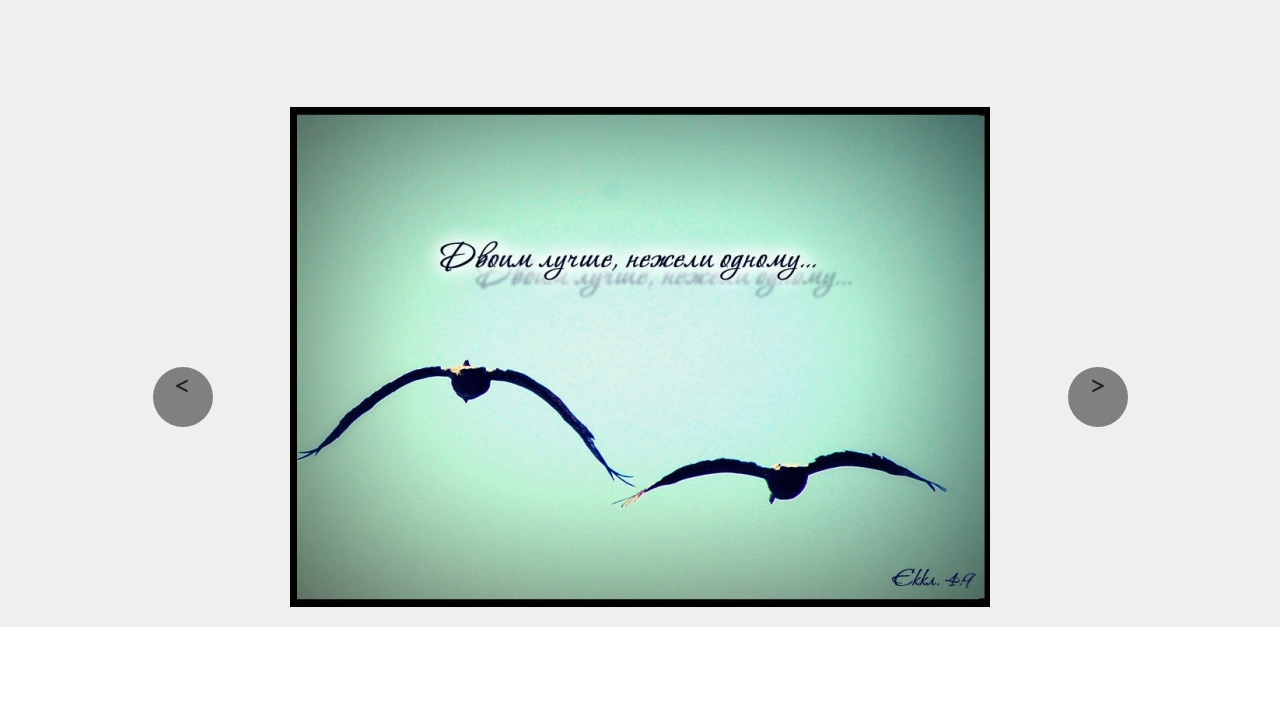
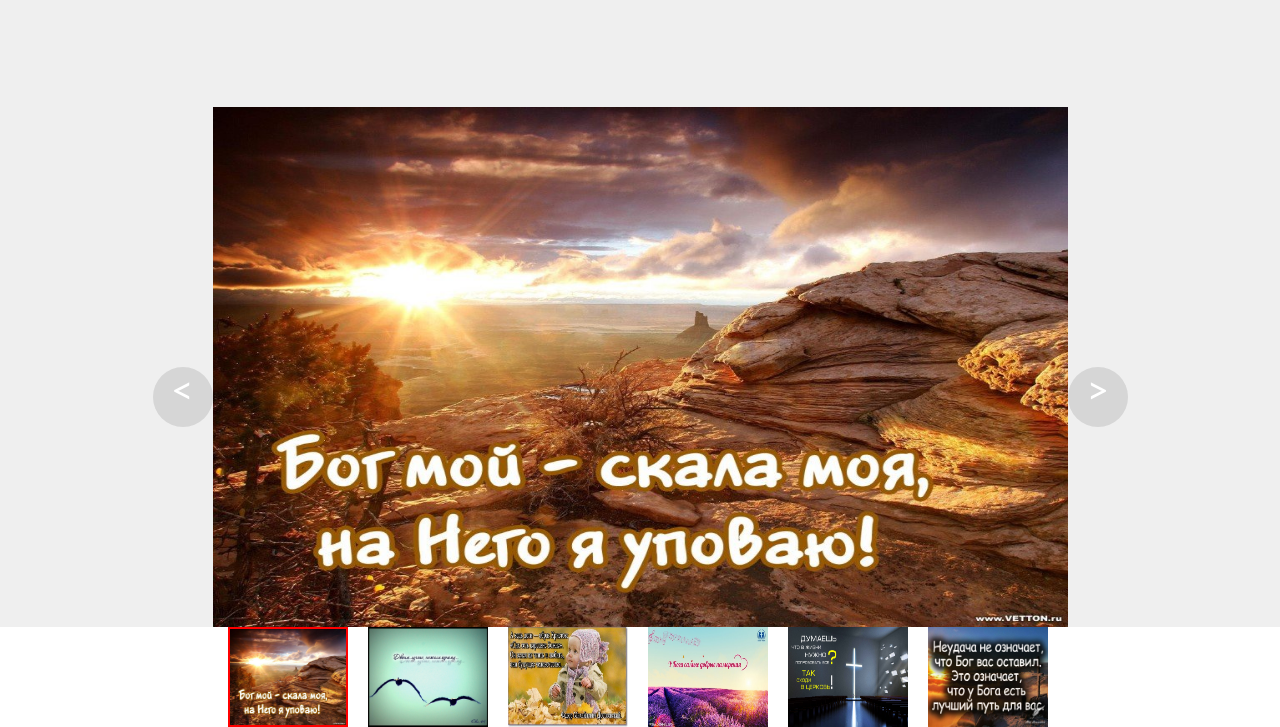
Before and after one commit to Nofarius1992/site-sarajevo, a website built with Parcel: page index.html in a window 1280 px wide. Shown: the part 1042-1769 px from the top of the page. Before the commit the page ends 1669 px from the top, so only its background shows below. Built offline with nearby package versions, Linux system fonts and the light colour scheme.

Commit message:
Making a slider.

```diff
--- a/css/main.css
+++ b/css/main.css
@@ -494,15 +494,16 @@ RESPONSIVE Design
 
 .pref,
 .next {
-  background: grey;
+  background: #8080803b;
   width: 60px;
   height: 60px;
-  font-size: 30px;
+  font-size: 39px;
   text-align: center;
   border-radius: 50%;
-
   position: absolute;
   top: 50%;
+  color: white;
+  cursor: pointer;
 }
 
 .next {
@@ -516,13 +517,41 @@ RESPONSIVE Design
 .image {
   text-align: center;
   width: 100%;
+  height: 100%;
 }
 
 .image img {
   display: block;
   margin: 0 auto;
+  width: 855px;
+  height: 100%;
 }
 
+
+.slides ul{
+  list-style: none;
+  margin: 0;
+  padding: 0 0 0 65px;
+
+}
+
+.slides ul li {
+  width: 120px;
+  height: 100px;
+  float: left;
+  margin: 0 10px;
+}
+
+.slides ul li.active {
+    width: 116px;
+  height: 96px;
+  border: 2px solid #ff0000;
+}
+
+.slides ul li img {
+  width: 100%;
+  height: 100%;
+}
 
 
 
--- a/index.html
+++ b/index.html
@@ -20,6 +20,7 @@
 
   <link rel="stylesheet" href="css/normalize.css">
   <link rel="stylesheet" href="css/main.css">
+  <script src="https://ajax.googleapis.com/ajax/libs/jquery/3.5.1/jquery.min.js"></script>
 
   <meta name="theme-color" content="#fafafa">
 </head>
@@ -110,12 +111,20 @@
 
           <div class="pref"><</div>
           <div class="image">
-            <img src="img/slider/2.jpg">
+            <img src="img/slider/1.jpg">
           </div>
           <div class="next">></div>
 
           <div class="clearfix"></div>
       </div><!-- /.main-slider -->
+
+      <div class="slides">
+        <ul>
+
+        </ul>
+      </div>
+
+
 
 
     </div><!-- /.container -->
--- a/js/main.js
+++ b/js/main.js
@@ -14,8 +14,72 @@ function ovarlay() {
 
 
 /*
-1. Сверстать слайдер
+1. Сверстать слайдер -done
 2. Сделать переключение фотографий влево и вправо
 3. Сделать переключение фотографий по клику на нижние фото
 4. При клике на большоую картинку увеличивать картирку
 */
+
+var images = [
+	"1.jpg",
+	"2.jpg",
+	"3.jpg",
+	"4.jpg",
+	"5.jpg",
+	"6.jpg"
+];
+
+// Путь картинки слайдера
+var path = "img/slider/";
+
+var currentImage = 0;
+
+// Первая картинка
+$(".main-slider img").attr("src", path + images[currentImage]);
+
+// Клик по правой стрелку
+$(".main-slider .next").click(function(){
+	currentImage++;
+	if(currentImage >= images.length) {
+		currentImage = 0;
+	}
+	$(".main-slider img").attr("src", path + images[currentImage]);
+});
+
+
+// Клик по левой стрелку
+$(".main-slider .pref").click(function(){
+	currentImage--;
+	if(currentImage < 0) {
+		currentImage = images.length - 1;
+	}
+	$(".main-slider img").attr("src", path + images[currentImage]);
+
+});
+
+
+// Создание карточек картинок
+for(var i = 0; i < images.length; i++) {
+	// Добавляем элемент в блок с мини картинками
+	$('.slides ul').append("<li data-id='" + i +"'>" +
+		"<img src='" +
+		 path + images[i]
+		 + "'></li>");
+	// Если это превая картинка, то добавляем ей класс "active"
+	if(i == 0) {
+		$('.slides ul li').addClass('active')
+	}
+}
+
+// Делаем клик по слайдам (миникартинки)
+$('.slides ul li').click(function(e) {
+	// Убираем у всех элементов клас "active"
+	$('.slides ul li').removeClass('active');
+	// На элементе по которому кликнули добавляем класс эктив
+	$(this).addClass('active');
+	// Получаем id элемента по которому кликнули
+	var id = this.dataset.id;
+	// Меняем картинку в слайде (большую)
+	$(".main-slider img").attr("src", path + images[id]);
+	return id;
+});
```
